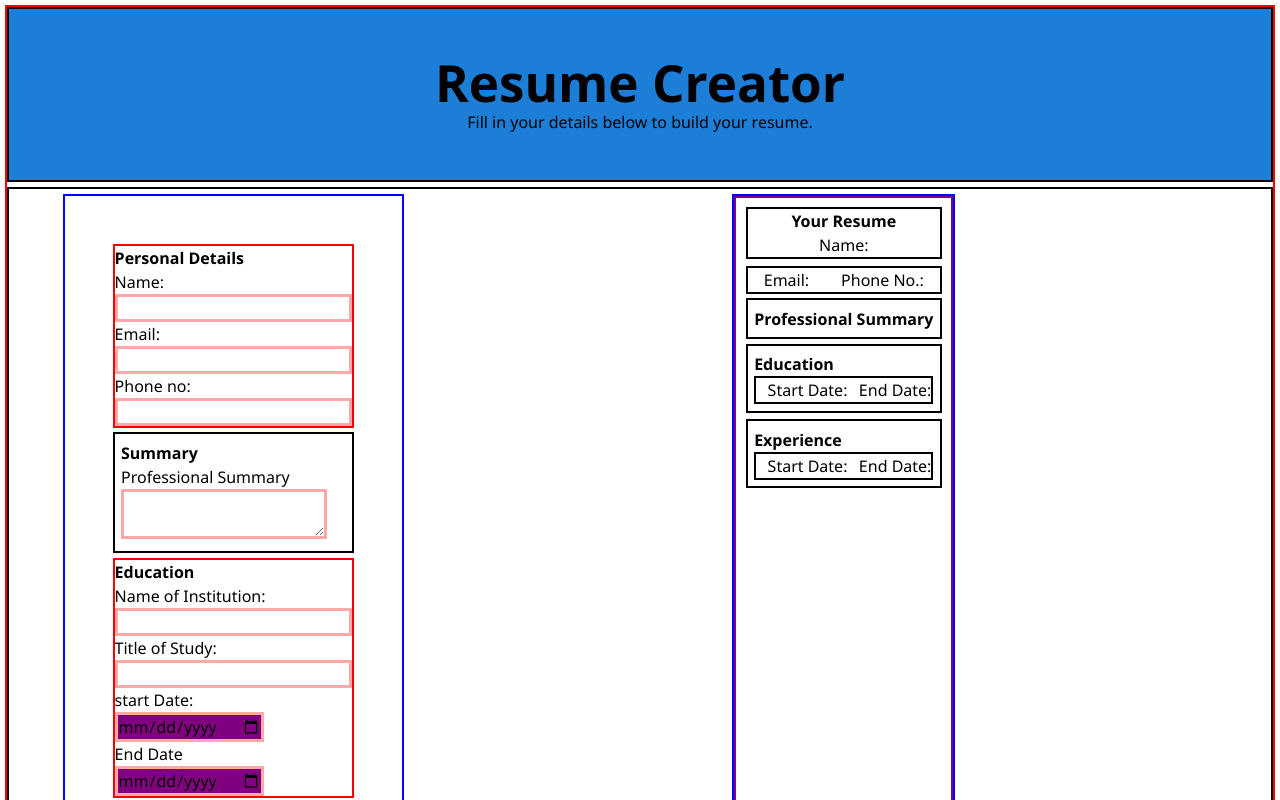
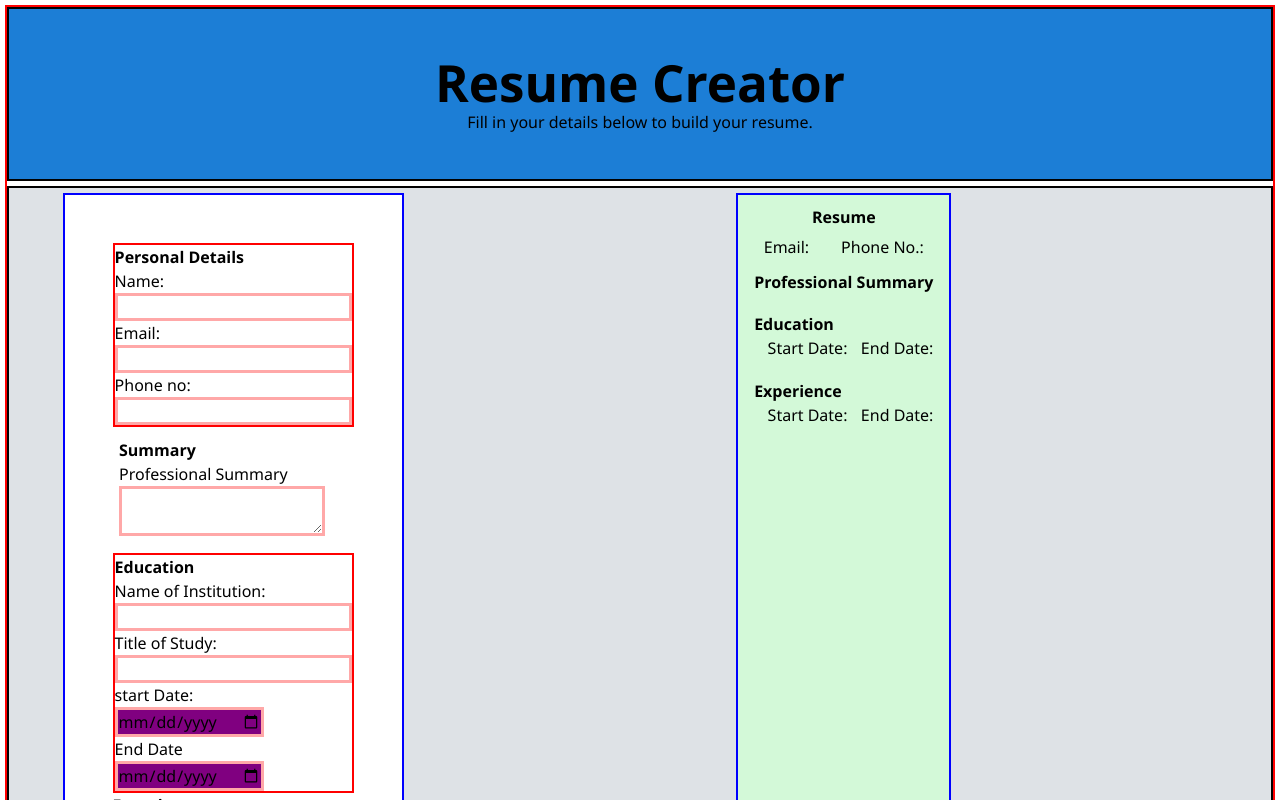
Before and after one commit to davynyakinyua/cv-application, a React (Vite) app: page / in a window 1280 px wide. Shown: the top 800 px of the page. Built offline with nearby package versions, Linux system fonts and the light colour scheme.

Commit message:
Add a list for responsibilites and refactor css

```diff
--- a/src/components/footer/footer.jsx
+++ b/src/components/footer/footer.jsx
@@ -4,7 +4,7 @@ import './footer.css'
 function Footer (){
     return (
         <div className="footer">
-            <p>Resumecreator @ 2025</p>
+            <p>Resume creator @ 2025</p>
         </div>
     );
 }
--- a/src/components/main/mainContainer.css
+++ b/src/components/main/mainContainer.css
@@ -1,6 +1,7 @@
 /* styles for the main container component*/
 .main-container {
     border:2px solid black;
+    background-color:#dee2e6;
     grid-row:2/3;
     display:grid;
     grid-template-columns: 35% 60%;
@@ -15,6 +16,7 @@
 form {
     border:2px solid blue;
     padding:3rem;
+    background-color:white;
 }
 
 /* styles for the display board of the resume in the mainContainer.jsx*/
@@ -103,45 +105,48 @@ input[type="date"] {
 
 
 .output {
-    border:2px solid purple;
     height:100%;
     padding:0.6rem;
     text-align: center;
+    background-color:#d3f9d8;
 }
 
 .details {
     display:flex;
-    border:2px solid black;
     justify-content: space-around;
 }
 
 .summary {
-    border:2px solid black;
     margin:0.3rem 0 0.3rem;
     text-align: left;
     padding:0.4rem;
 }
 
 .edu-display {
-    border:2px solid black;
     text-align: left;
     padding:0.4rem;
 }
 
 .timeline {
-    border:2px solid black;
     display:flex;
     justify-content: space-between;
 }
 
 .expe-display {
-    border:2px solid black;
     text-align: left;
     margin:0.4rem 0 0.4rem;
     padding:0.4rem;
 }
 
 .title-display {
-    border:2px solid black;
     margin-bottom:0.4rem;
 }
+
+.response-display {
+    padding:0.6rem;
+    margin:0.4rem 0 0.4rem;
+    display:flex;
+    justify-content:center;
+    flex-direction: column;
+    margin-left:1rem;
+}
--- a/src/components/main/mainContainer.jsx
+++ b/src/components/main/mainContainer.jsx
@@ -6,6 +6,7 @@ import Experience from './experience'
 import Buttons from './buttons'
 import Summary from './summary'
 import FormProvider from "../../context";
+import ResponsibilitiesList from "./responsibilities";
 
 
 
@@ -52,10 +53,10 @@ function MainComponent (){
             </FormProvider>
 
             <div className="display">
-                <div class="output">
+                <div className="output">
                     <div className="title-display">
-                        <h2> Your Resume</h2>
-                        <p>Name: {data.username || ''}</p>
+                        <h2> Resume</h2>
+                        <p>{data.username || ''}</p>
                     </div>
                     <div className="details">
                         <p>Email: {data.email || ''}</p>
@@ -82,7 +83,7 @@ function MainComponent (){
                             <p>Start Date: {data.jobStartDate || ''}</p>
                             <p>End Date: {data.jobEndDate || ''}</p>
                         </div>
-                        <p>{data.responsibilities || ''}</p>
+                        <ResponsibilitiesList responsibilities={data.responsibilities}/>
                     </div>
 
                 </div>
--- /dev/null
+++ b/src/components/main/responsibilities.jsx
@@ -0,0 +1,23 @@
+import React from 'react';
+
+function ResponsibilitiesList ({responsibilities}){
+    if(!responsibilities){
+        return '';
+    }
+
+    // split the responsibilities into an array
+    const responsibilitiesArray = responsibilities ? responsibilities.split(".") : [];
+
+    return (
+        <div className="response-display">
+            <h3>Responsibilities</h3>
+            <ul className="list-display">
+                {responsibilitiesArray.map((responsibility, index) => (
+                    <li key={index}>{responsibility.trim()}</li>
+                ))}
+            </ul>
+        </div>
+    );
+}
+
+export default ResponsibilitiesList
```
